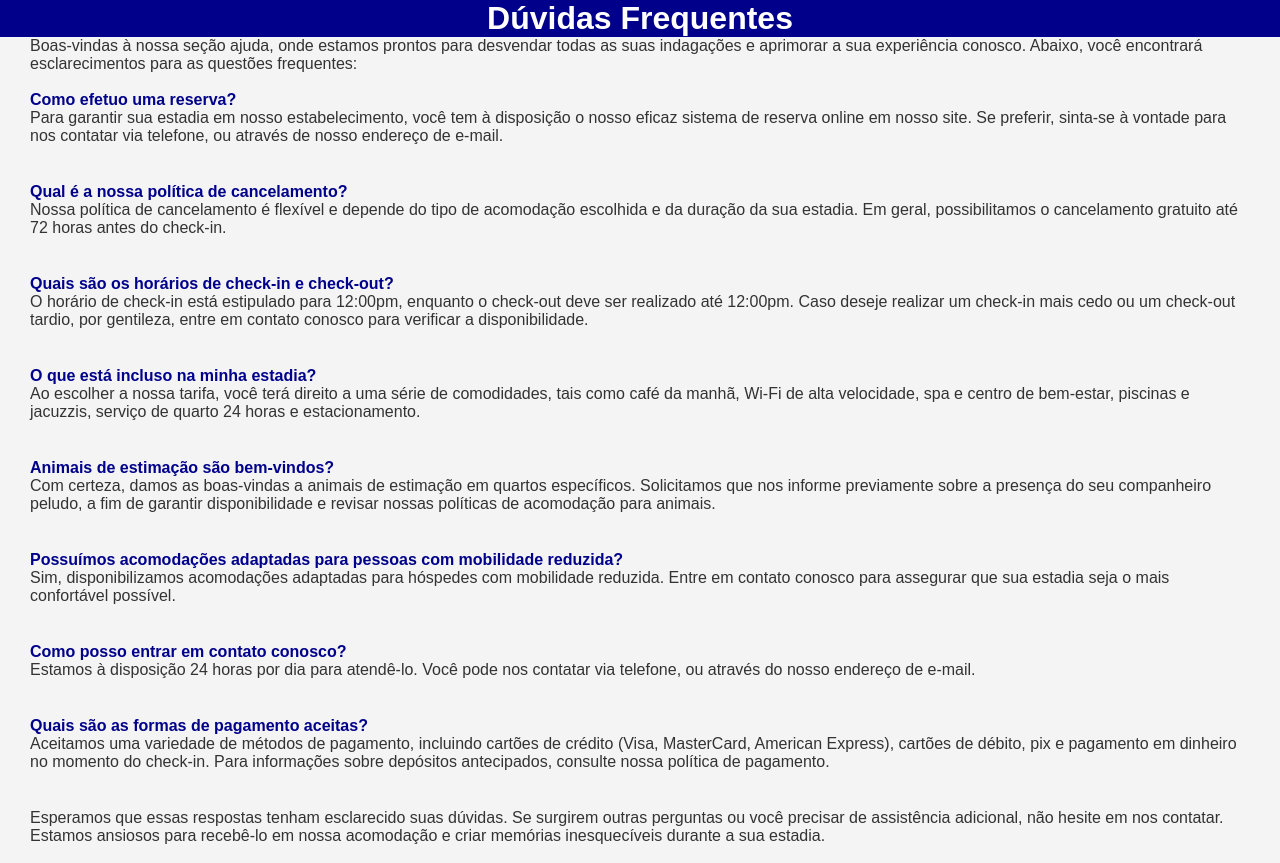
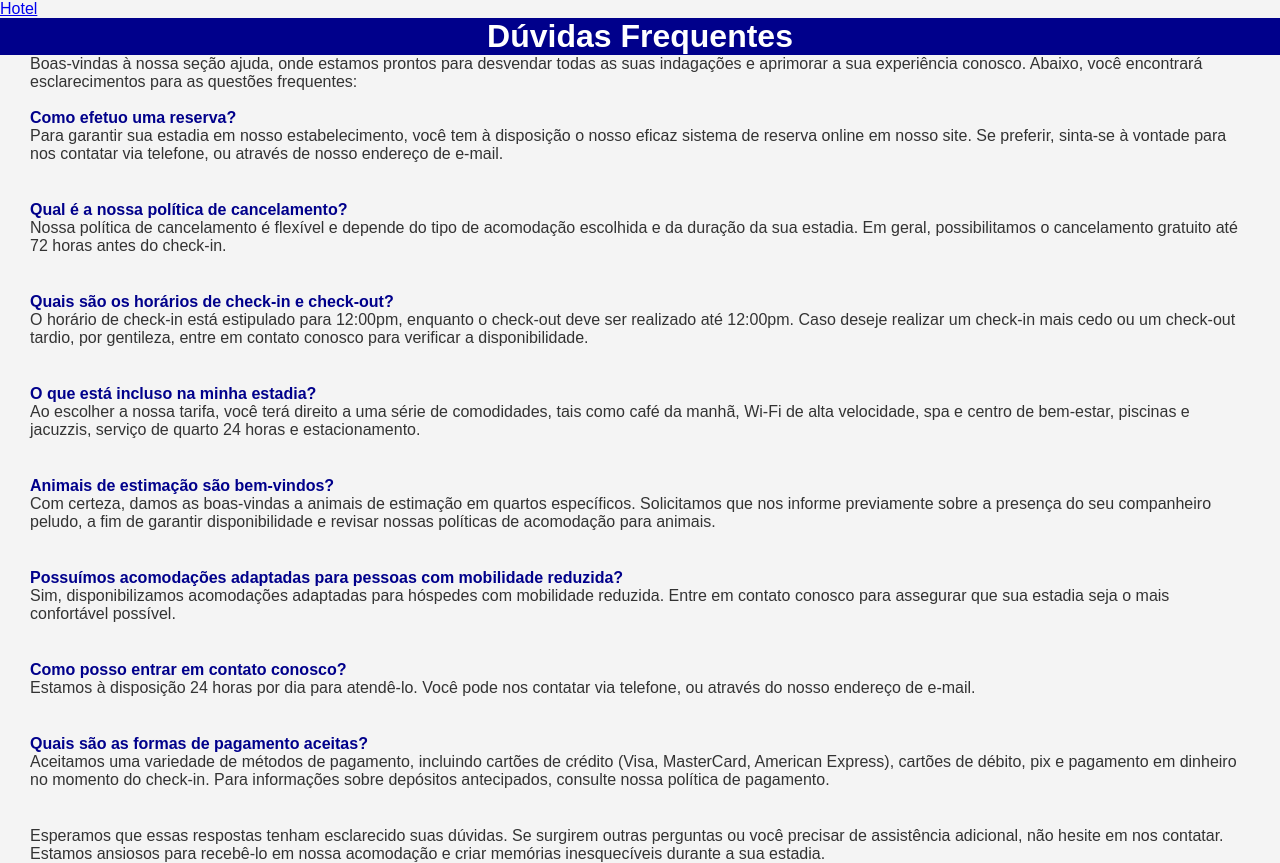
Before and after one commit to laricoutinho/montegopalace, a plain HTML site: page df.html in a window 1280 px wide. Drawn offline with Linux system fonts and the light colour scheme; a web font is replaced by a local one.

Commit message:
Update df.html

```diff
--- a/df.html
+++ b/df.html
@@ -11,6 +11,12 @@
     </style>
 </head>
 <body>
+
+    <a href="index.html" class="botaodevolta">
+        <div class="linha">Hotel</div>
+    </a>
+
+
     <div id="titulodf">
     <h1>Dúvidas Frequentes</h1>
     </div>
```
